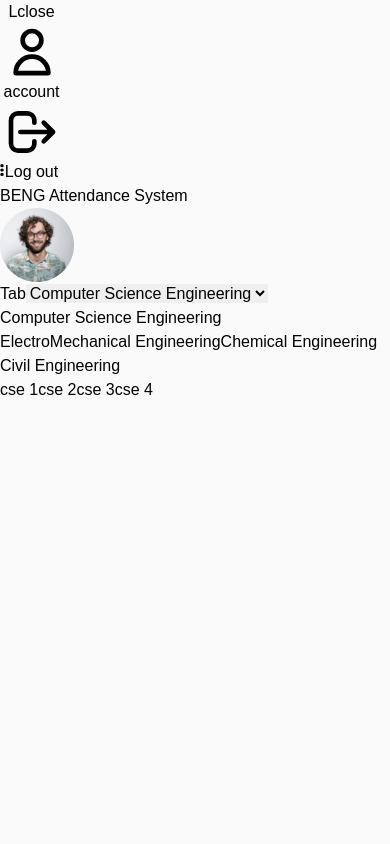
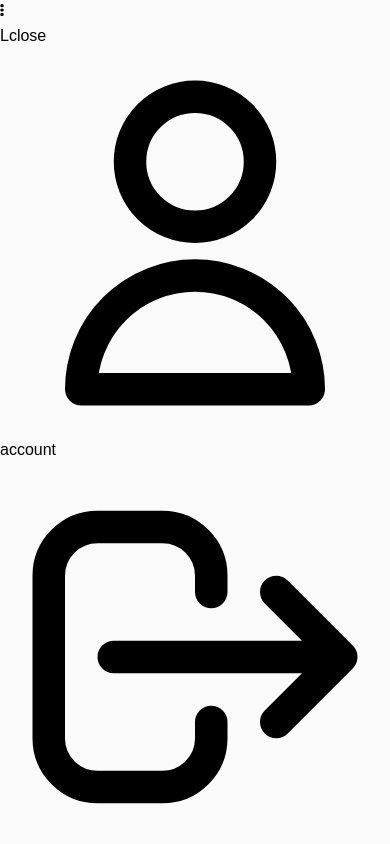
Before and after one commit to Nebur23/attendance-management-system, a React (Vite) app in the folder client/: page /teacher in a window 390 px wide. Shown: the top 844 px of the page. Built offline with nearby package versions, Linux system fonts and the light colour scheme.

Commit message:
fixed mobile-menu toogle effect

```diff
--- a/client/src/Pages/SignIn.jsx
+++ b/client/src/Pages/SignIn.jsx
@@ -45,7 +45,7 @@ export default function SignIn() {
       <div className='mx-auto max-w-screen-xl px-4 py-16 sm:px-6 lg:px-8'>
         <div className='mx-auto max-w-lg'>
           <h1 className='text-center text-2xl font-bold text-indigo-600 sm:text-3xl'>
-            Get started today
+            Welcome back
           </h1>
 
           <p className='mx-auto mt-4 max-w-md text-center text-gray-500'>
@@ -148,7 +148,7 @@ export default function SignIn() {
               className='block w-full rounded-lg bg-indigo-600 px-5 py-3 text-sm font-medium text-white disabled:opacity-50'
               disabled={(form.name && form.password) === ""}
             >
-              Sign up
+              Sign In
             </button>
 
             <p className='text-center text-sm text-gray-500'>
--- a/client/src/components/navbar-mobile.jsx
+++ b/client/src/components/navbar-mobile.jsx
@@ -3,17 +3,19 @@ import menu from "../Images/ellipsis-vertical-solid.svg";
 import Sidebar from "./sidebar";
 
 const MobileNavbar = () => {
-  const [active, setActive] = useState(false);
-  const handleClose = () => {
-    return setActive(!active);
-  };
+  const [active, setActive] = useState(true);
+
   return (
-    <div className='md:hidden'>
-      <button onClick={() => setActive(!active)}>
+    <section className='md:hidden'>
+      <button
+        onClick={() => {
+          setActive(true);
+        }}
+      >
         <img src={menu} className='w-6 h-6' />
       </button>
-      <Sidebar active={active} handleClose={handleClose} />
-    </div>
+      <Sidebar active={active} setActive={setActive} />
+    </section>
   );
 };
 
--- a/client/src/components/sidebar.jsx
+++ b/client/src/components/sidebar.jsx
@@ -1,20 +1,28 @@
-const Sidebar = ({ active, handleClose }) => {
+import PropTypes from "prop-types";
+
+const Sidebar = ({ active, setActive }) => {
   return (
-    <button
-      className={` fixed top-0 left-0 w-[90%] z-50 ${
-        active === false ? "left-0" : "-left-96 -32"
-      }  `}
+    <aside
+      className={`fixed top-0 w-[100%] z-50 transition-all ${
+        active ? "left-0" : "-left-[100%]"
+      }`}
     >
-      <div className='flex h-screen  flex-col justify-between  bg-white'>
+      <div className='flex h-screen flex-col justify-between bg-white'>
         <div className='flex flex-col border h-full'>
           <div className='p-4 border flex items-center justify-between'>
             <span className='grid size-10 place-content-center rounded-lg bg-gray-100 text-xs text-gray-600'>
               L
             </span>
 
-            <span onClick={() => handleClose()}>close</span>
+            <button
+              onClick={() => {
+                setActive(false);
+              }}
+            >
+              close
+            </button>
           </div>
-          <div className='flex gap-3 border  p-4'>
+          <div className='flex gap-3 border p-4'>
             <svg
               xmlns='http://www.w3.org/2000/svg'
               className='size-5 opacity-75'
@@ -51,8 +59,13 @@ const Sidebar = ({ active, handleClose }) => {
           Log out
         </div>
       </div>
-    </button>
+    </aside>
   );
 };
 
+Sidebar.propTypes = {
+  active: PropTypes.bool.isRequired,
+  setActive: PropTypes.func.isRequired,
+};
+
 export default Sidebar;
```
